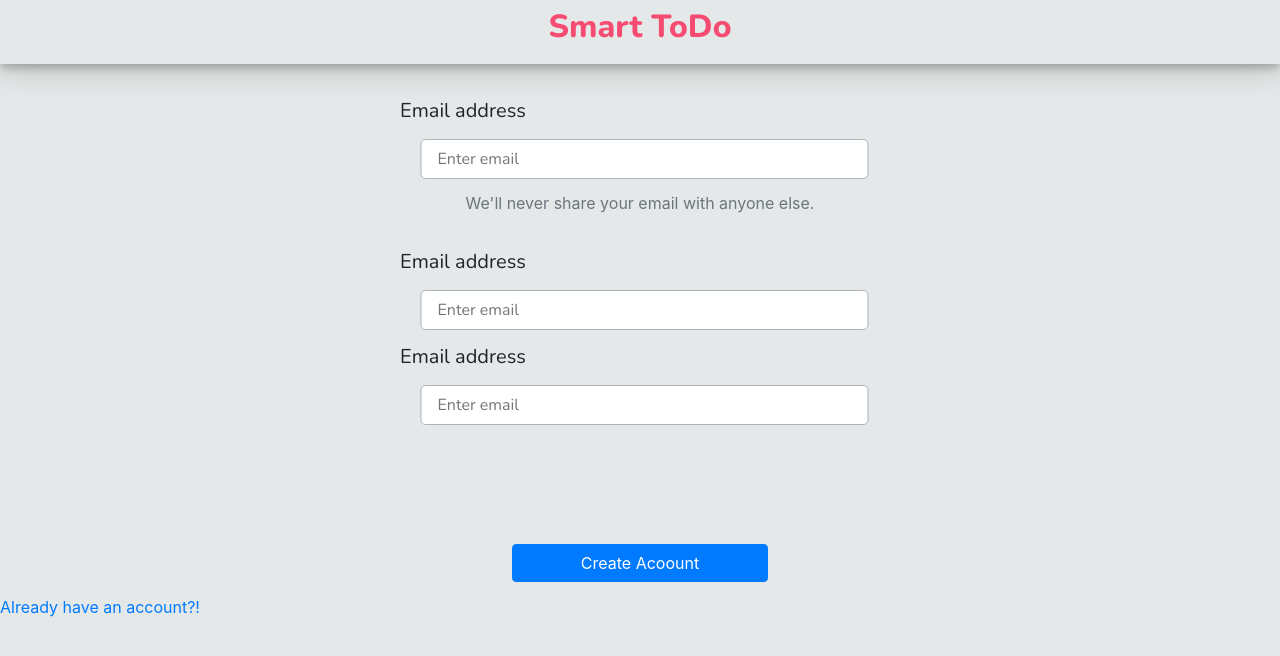
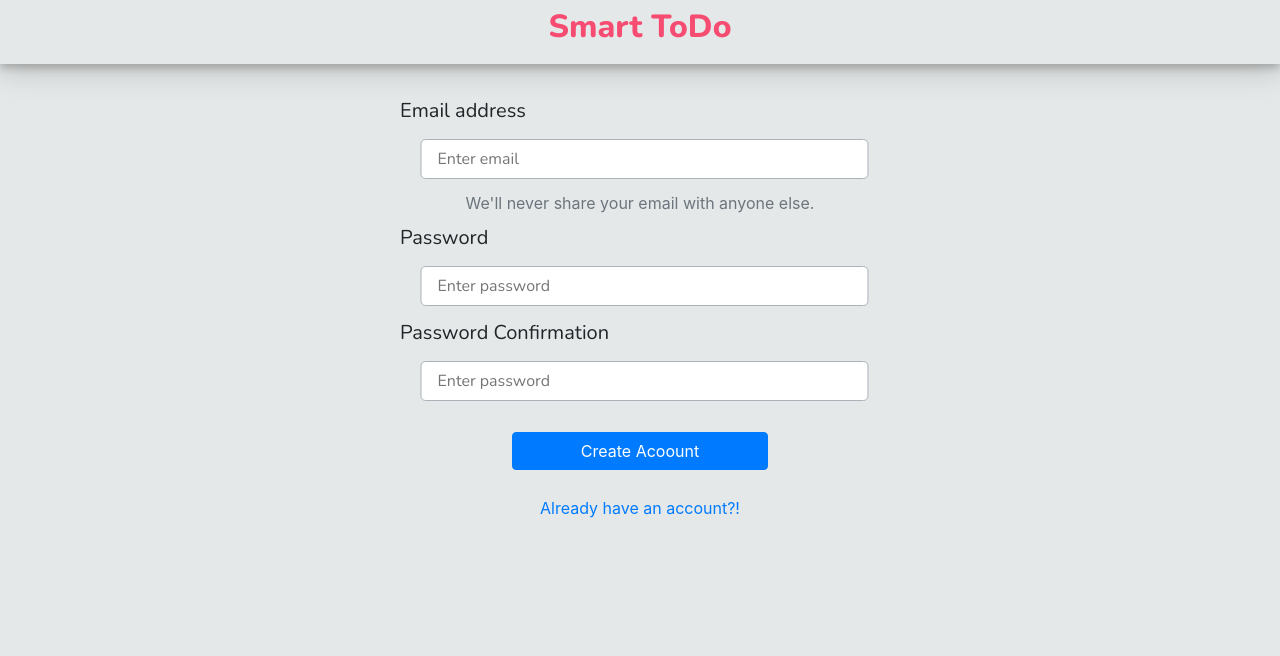
Before and after one commit to Baharghadimii/ToDo, a React (Create React App) app: page / in a window 1280 px wide. Both pictures are taken after a click on the link "Don't Have an account?!". Shown: the top 656 px of the page. Built offline with nearby package versions, Linux system fonts and the light colour scheme; no server answers.

Commit message:
modify register view

```diff
--- a/src/components/login.js
+++ b/src/components/login.js
@@ -74,22 +74,22 @@ export default function Login(props) {
 
       {!state.showLogin && (
         <div>
-          <form style={{ width: '50%', height: '30rem', margin: '0 auto', display: 'flex', flexDirection: 'column' }}>
+          <form style={{ width: '50%', height: '23rem', margin: '0 auto', display: 'flex', flexDirection: 'column' }}>
             <label style={{ marginLeft: '5rem', marginTop: '2rem', fontFamily: 'Nunito', fontSize: '20px' }}>Email address</label>
             <input style={{ paddingLeft: '1rem', margin: '0 auto', width: '70%', borderRadius: '5px', backgroundColor: 'white', borderColor: '#ABB2B9', color: '#ABB2B9', fontFamily: 'Nunito', marginTop: '-15px', height: '2.5rem' }} onChange={e => setState({ ...state, email: e.target.value })} type="email" placeholder="Enter email" />
             <p style={{ margin: '0 auto', marginTop: '2rem' }} className="text-muted">
               We'll never share your email with anyone else.
           </p>
-            <label style={{ marginLeft: '5rem', marginTop: '2rem', fontFamily: 'Nunito', fontSize: '20px' }}>Email address</label>
-            <input style={{ paddingLeft: '1rem', margin: '0 auto', width: '70%', borderRadius: '5px', backgroundColor: 'white', borderColor: '#ABB2B9', color: '#ABB2B9', fontFamily: 'Nunito', marginTop: '-15px', height: '2.5rem' }} onChange={e => setState({ ...state, email: e.target.value })} type="email" placeholder="Enter email" />
-            <label style={{ marginLeft: '5rem', marginTop: '2rem', fontFamily: 'Nunito', fontSize: '20px' }}>Email address</label>
-            <input style={{ paddingLeft: '1rem', margin: '0 auto', width: '70%', borderRadius: '5px', backgroundColor: 'white', borderColor: '#ABB2B9', color: '#ABB2B9', fontFamily: 'Nunito', marginTop: '-15px', height: '2.5rem' }} onChange={e => setState({ ...state, email: e.target.value })} type="email" placeholder="Enter email" />
+            <label style={{ marginLeft: '5rem', marginTop: '0.5rem', fontFamily: 'Nunito', fontSize: '20px' }}>Password</label>
+            <input style={{ paddingLeft: '1rem', margin: '0 auto', width: '70%', borderRadius: '5px', backgroundColor: 'white', borderColor: '#ABB2B9', color: '#ABB2B9', fontFamily: 'Nunito', marginTop: '-15px', height: '2.5rem' }} onChange={e => setState({ ...state, email: e.target.value })} type="email" placeholder="Enter password" />
+            <label style={{ marginLeft: '5rem', marginTop: '2rem', fontFamily: 'Nunito', fontSize: '20px' }}>Password Confirmation</label>
+            <input style={{ paddingLeft: '1rem', margin: '0 auto', width: '70%', borderRadius: '5px', backgroundColor: 'white', borderColor: '#ABB2B9', color: '#ABB2B9', fontFamily: 'Nunito', marginTop: '-15px', height: '2.5rem' }} onChange={e => setState({ ...state, email: e.target.value })} type="email" placeholder="Enter password" />
           </form>
           <div style={{ display: 'flex', flexDirection: 'column' }}>
             <Button style={{ width: '20%', margin: '0 auto' }} variant="primary" type="submit" onClick={register} >
               Create Acoount
             </Button>
-            <a style={{ marginTop: '1%', cursor: 'pointer' }} href='#' onClick={showLogin}>Already have an account?!</a>
+            <a style={{ margin: '0 auto', marginTop: '2%', cursor: 'pointer' }} href='#' onClick={showLogin}>Already have an account?!</a>
           </div>
         </div>)}
     </div >
```
